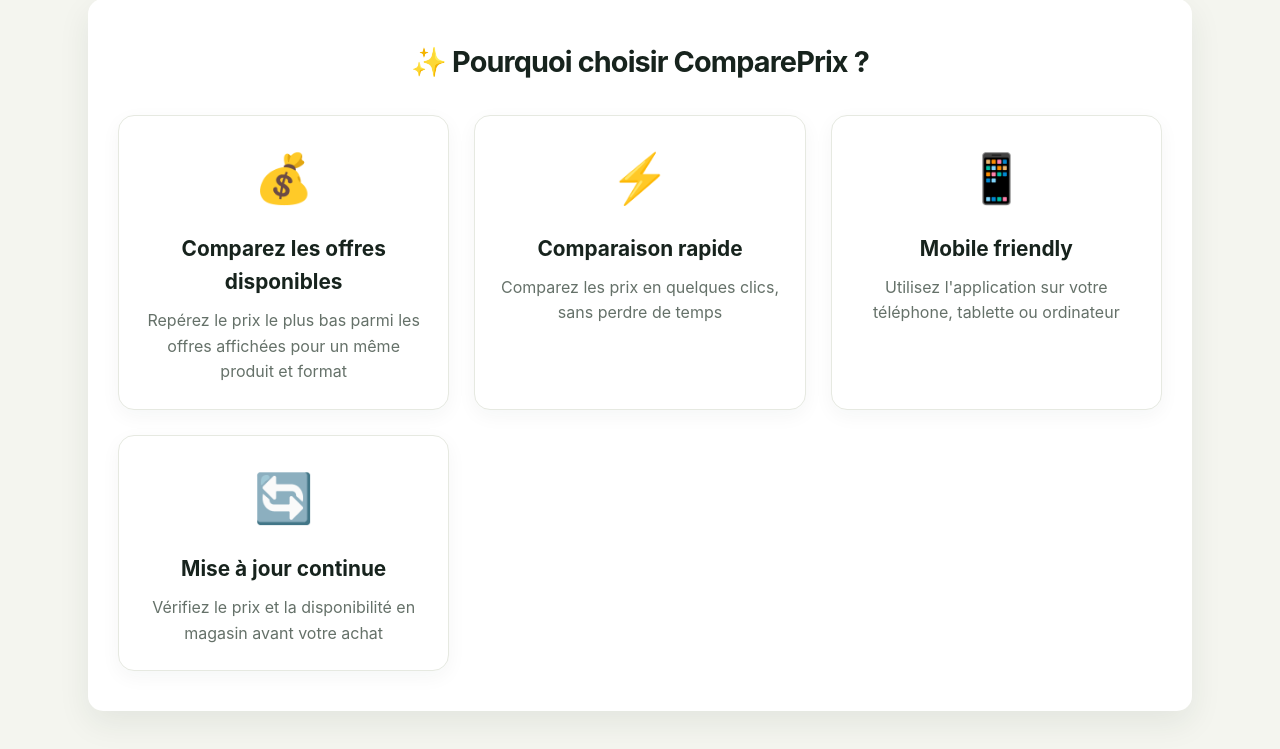
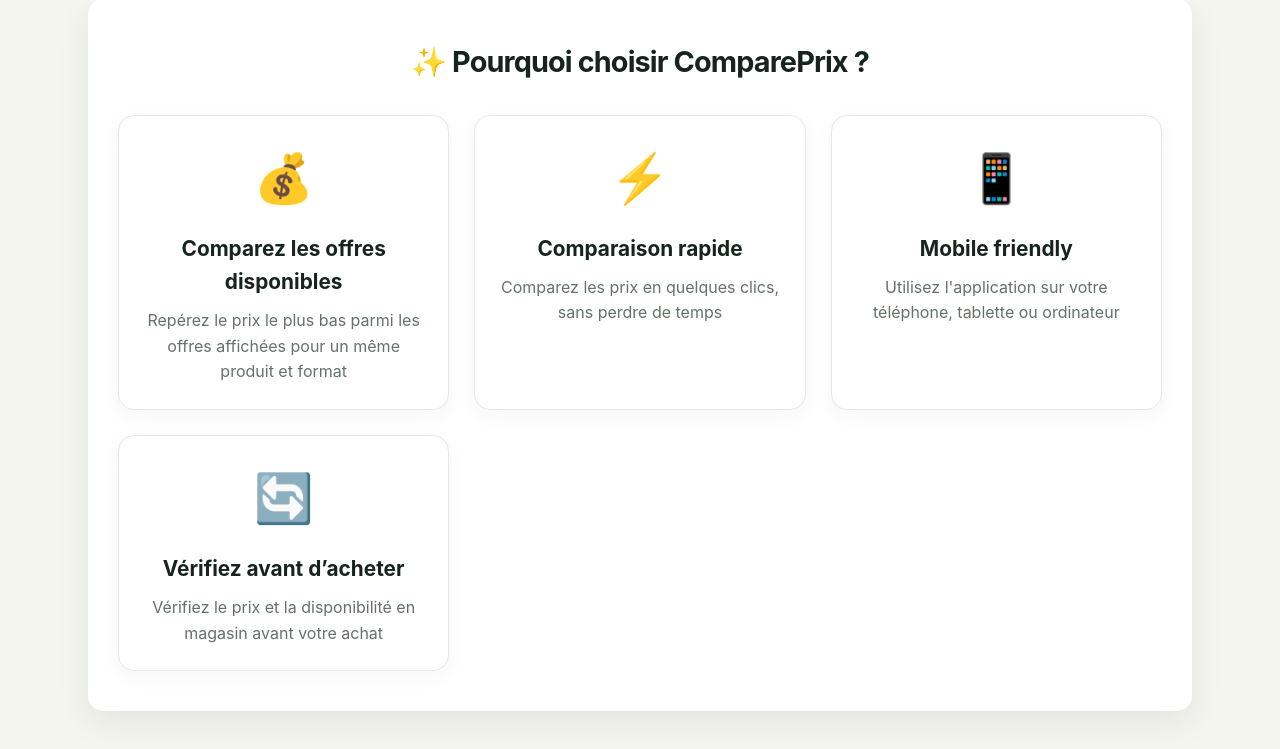
Before and after one commit to patrickeudess/compareprix, a Flask app: page / in a window 1280 px wide. Shown: the part 946-1695 px from the top of the page. Run offline with Flask 3, Linux system fonts and the light colour scheme.

Commit message:
Clarifier la vérification des prix avant achat

```diff
--- a/templates/index.html
+++ b/templates/index.html
@@ -2055,7 +2055,7 @@
                 </div>
                 <div class="feature-card">
                     <div class="feature-icon">🔄</div>
-                    <h3>Mise à jour continue</h3>
+                    <h3>Vérifiez avant d’acheter</h3>
                     <p>Vérifiez le prix et la disponibilité en magasin avant votre achat</p>
                 </div>
             </div>
```
